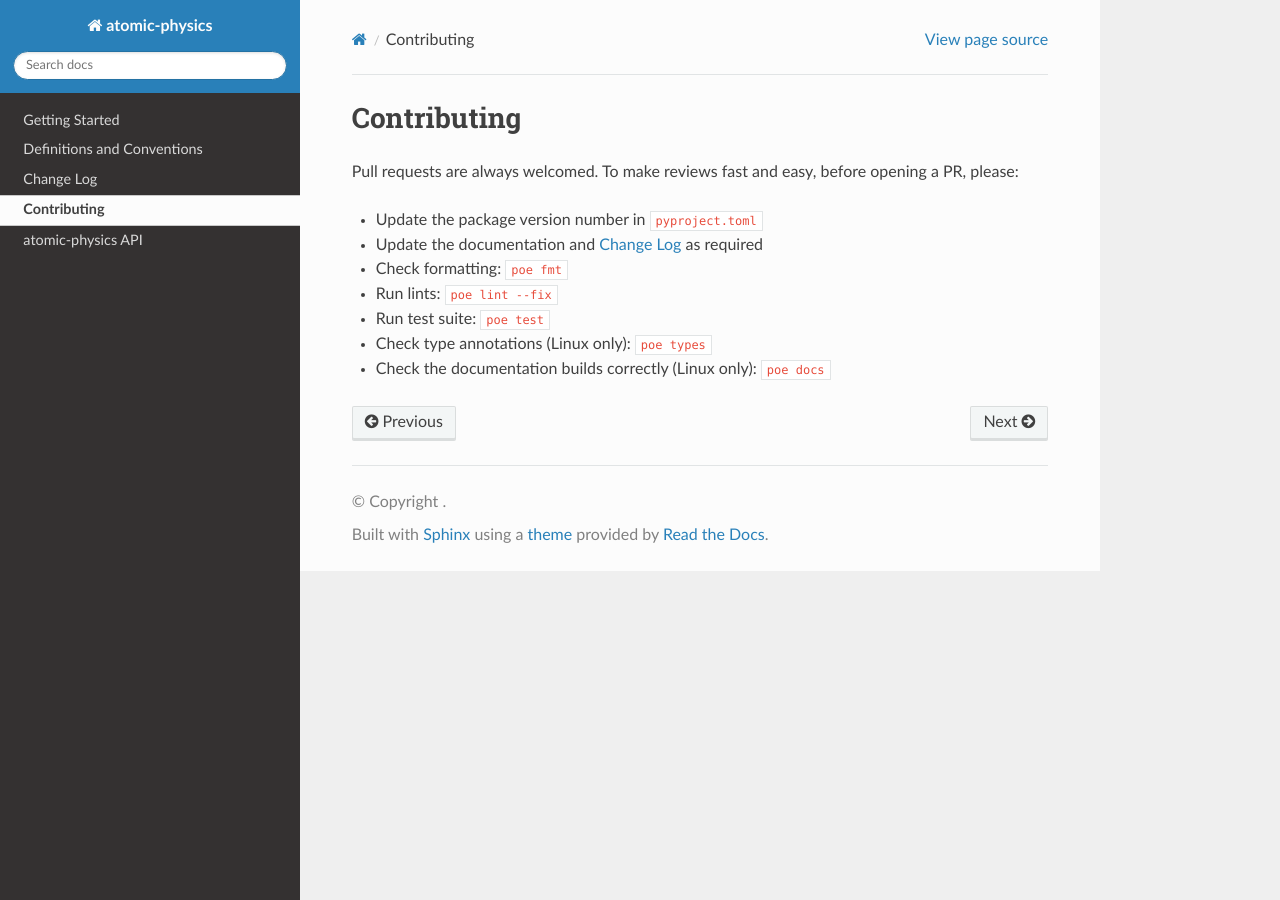
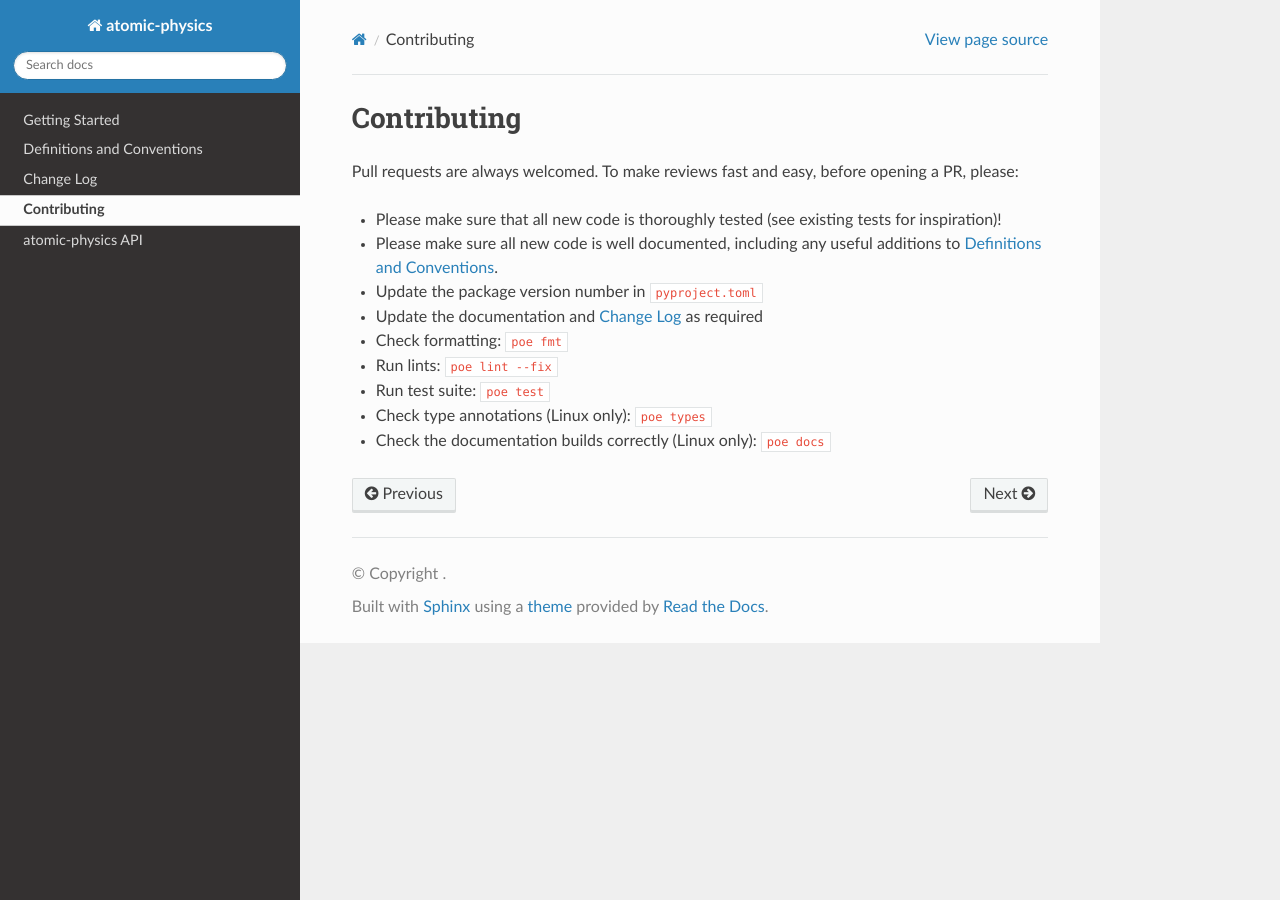
Before and after one commit to OxfordIonTrapGroup/atomic_physics, a Sphinx documentation site: the page built from docs/contributing.rst, in a window 1280 px wide. Built offline with Sphinx 7.4.7 and the Read the Docs theme 3.1.0, drawn with Linux system fonts in a browser that asks for light colours.

Commit message:
contributing: add a note about tests and documentation

```diff
--- a/docs/contributing.rst
+++ b/docs/contributing.rst
@@ -4,6 +4,8 @@ Contributing
 Pull requests are always welcomed. To make reviews fast and easy, before opening a PR,
 please:
 
+* Please make sure that all new code is thoroughly tested (see existing tests for inspiration)!
+* Please make sure all new code is well documented, including any useful additions to :ref:`definitions`.
 * Update the package version number in ``pyproject.toml``
 * Update the documentation and :ref:`changes` as required
 * Check formatting: ``poe fmt``
```
